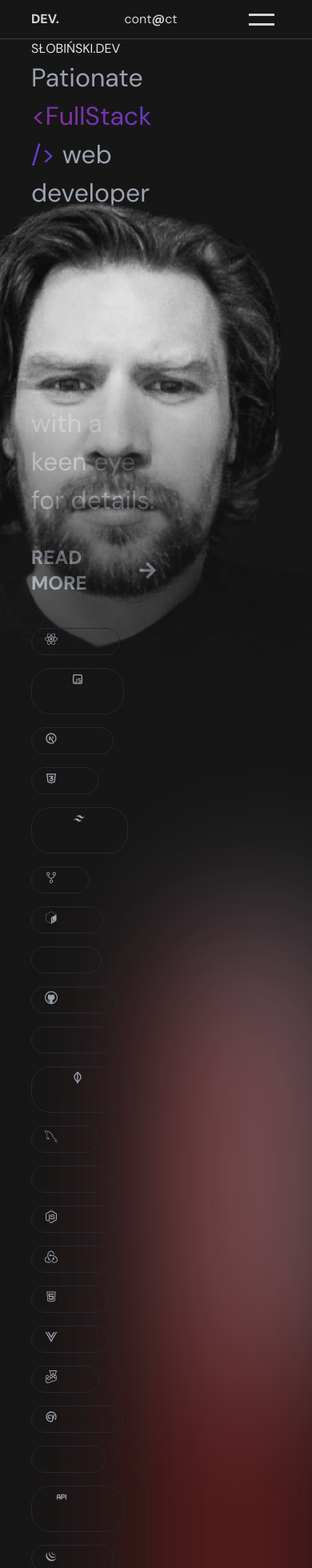
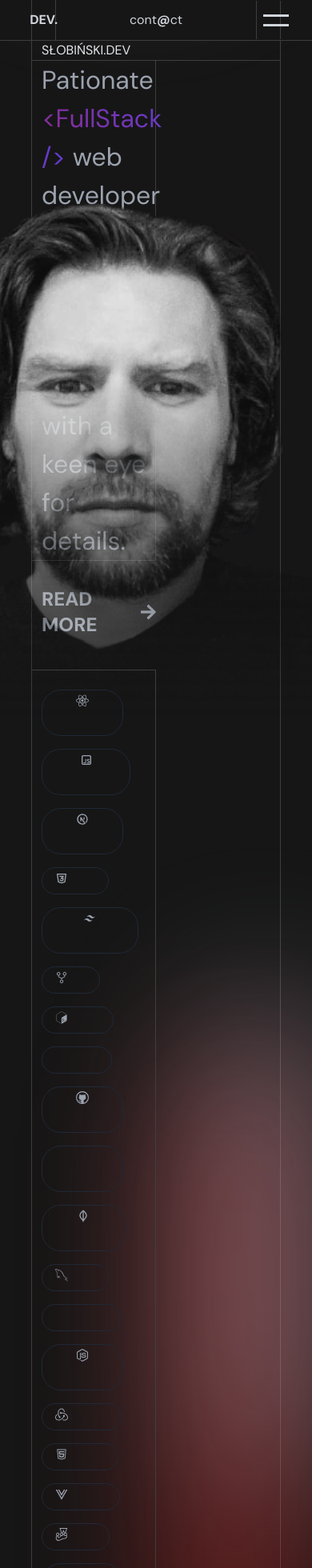
Before and after one commit to Capoverde/my-site-portfolio, a Next.js app: page / in a window 390 px wide. Shown: the top 1960 px of the page at 80% size. Built offline with nearby package versions, Linux system fonts and the light colour scheme; some icons are missing.

Commit message:
added styles to menu and home page

```diff
--- a/app/Styles/HomePage.module.css
+++ b/app/Styles/HomePage.module.css
@@ -1,9 +1,4 @@
 @import url(https://fonts.googleapis.com/css?family=Antonio:100,200,300,regular,500,600,700);
-
-.fadeIn {
-  -webkit-animation: fade-in 1.2s cubic-bezier(0.39, 0.575, 0.565, 1) both;
-  animation: fade-in 1.2s cubic-bezier(0.39, 0.575, 0.565, 1) both;
-}
 
 .describeSpan {
   background-clip: text;
@@ -66,7 +61,7 @@
 }
 
 .bgShape1 {
-  animation: one 10s infinite;
+  /* animation: one 10s infinite; */
   filter: blur(100px);
   z-index: 1;
 }
--- a/app/Styles/globals.css
+++ b/app/Styles/globals.css
@@ -6,4 +6,12 @@
 body {
     background-color: #161616 !important;
     /* background: linear-gradient(290deg, rgba(0, 0, 0, 0.93) 11.2%, hsl(0, 0%, 12%) 10.9%); */
+    /* background: linear-gradient(109.6deg, rgb(19, 53, 42) 11.2%, rgb(14, 14, 14) 91.3%); */
 }
+
+.fadeIn {
+    position: absolute;
+    overflow: hidden;
+    -webkit-animation: fade-in 1.2s cubic-bezier(0.39, 0.575, 0.565, 1) both;
+    animation: fade-in 1.2s cubic-bezier(0.39, 0.575, 0.565, 1) both;
+  }
--- a/app/components/Header/Header.jsx
+++ b/app/components/Header/Header.jsx
@@ -10,26 +10,32 @@ export const Header = () => {
 
   return (
     <>
-      <header
-        className={`${styles.page__header}
+      <header className="
                   flex justify-between items-center
-                      text-gray-300
-                      px-[10%] bg-transparent`}
+                  text-gray-300 border-b border-[#3e3e3e]
+                  px-[10%] overflow-hidden"
+      >
+  <div
+    className={`${styles.logoBox} flex justify-center items-center h-[50px] border-l border-r border-[#3e3e3e] w-[10%]`}
   >
     <Link href="/" className="block">
-          <div className="logo-box font-extrabold">DEV.</div>
+      <span className="font-extrabold ">DEV.</span>
     </Link>
+  </div>
   <Link href="/ContactPage" className="block">
     <span className="contact inline-block">
       cont<strong>@</strong>ct
     </span>
   </Link>
+  <div className="hamburgerBox h-full border-r border-l border-[#3e3e3e] flex justify-center w-[10%]">
     <Hamburger
-          className={`${styles.Hamburger} sticky border-l border-[#3e3e3e]`}
+      className={`${styles.Hamburger}  sticky `}
       toggled={isOpen}
       toggle={setOpen}
     />
+  </div>
 </header>
+
       <Menu isOpen={isOpen} />
     </>
   );
--- a/app/components/Menu/Menu.jsx
+++ b/app/components/Menu/Menu.jsx
@@ -48,7 +48,8 @@ export const Menu = ({ isOpen, onClose }) => {
              flex justify-center align-center
              bg-black
              absolute
-             top-0 left-0
+             overflow-x-hidden
+             md:top-[-1.4%]
              z-[999]
            `}
           initial={false}
--- a/app/components/SkillButton/SkillList.jsx
+++ b/app/components/SkillButton/SkillList.jsx
@@ -70,7 +70,9 @@ const SkillsList = () => {
   }, [controls]);
 
   return (
-    <div className="flex flex-wrap w-full mt-2 pb-4 gap-4 pr-10 z-50">
+    <div className="flex flex-wrap w-full mt-2 pb-4 pt-6 pl-3 gap-4 pr-10 z-50
+                    border-t border-r border-[#3e3e3e]
+    ">
       {buttonData.map((button, index) => (
         <m.div
           key={button.id}
--- a/app/page.js
+++ b/app/page.js
@@ -32,6 +32,14 @@ export default function Home() {
                      bg-black
       `}
       >
+          <div
+            className={`${styles.bgShape1}
+                           bg-gray-300 opacity-30
+                           rounded-full
+                           absolute top-[-22%] left-[-10%]
+                           w-[400px] h-[400px]
+            `}
+          ></div>
         <div
           className="absolute inset-0
                      inline-flex flex-row justify-center
@@ -63,19 +71,16 @@ export default function Home() {
         </div>
         <section
           className={`${styles.HomePage__section}
-                     flex
+                    //flex
                      h-full w-full z-50
+                     border-l border-r border-[#3e3e3e]
         `}
         >
-          <div
-            className={`HomePage__describe
-                         w-[50%] h-full flex flex-col
-          `}
-          >
             <m.h1
               className={`${styles.HomePage__title}
                            uppercase md:text-[9rem]
                            headerMain z-50 text-gray-200
+                           border-b border-[#3e3e3e] pl-3
                       `}
               initial={{ y: 20, opacity: 0 }}
               animate={{ y: 0, opacity: 1 }}
@@ -83,9 +88,15 @@ export default function Home() {
             >
               słobiński.dev
             </m.h1>
+          <div
+            className={`HomePage__describe
+                         w-[50%] h-full flex flex-col
+          `}
+          >
             <m.p
               className={`${styles.HomePage__describe}
                             text-[2rem] text-gray-400
+                            pl-3 border-b border-r border-[#3e3e3e]
             `}
               initial={{ y: 20, opacity: 0 }}
               animate={{ y: 0, opacity: 1 }}
@@ -99,7 +110,9 @@ export default function Home() {
             <Link
               href="/AboutPage"
               className={`readMoreBtn uppercase my-8
-              font-extrabold text-2xl text-gray-400 flex items-center z-30`}
+              font-extrabold text-2xl text-gray-400 flex items-center z-30
+              pl-3
+              `}
             >
               <m.span
                 initial={{ y: 20, opacity: 0 }}
@@ -118,7 +131,7 @@ export default function Home() {
             <SkillsList />
           </div>
           <m.div
-            className="ml-auto z-30 absolute right-0"
+            className="ml-auto z-[30] absolute top-0 right-0 "
             initial={{ y: 20, opacity: 0 }}
             animate={{ y: 0, opacity: 1 }}
             transition={{ duration: 1, delay: 0.5 }}
```
Lines whose indentation alone changed are shown as unchanged.
